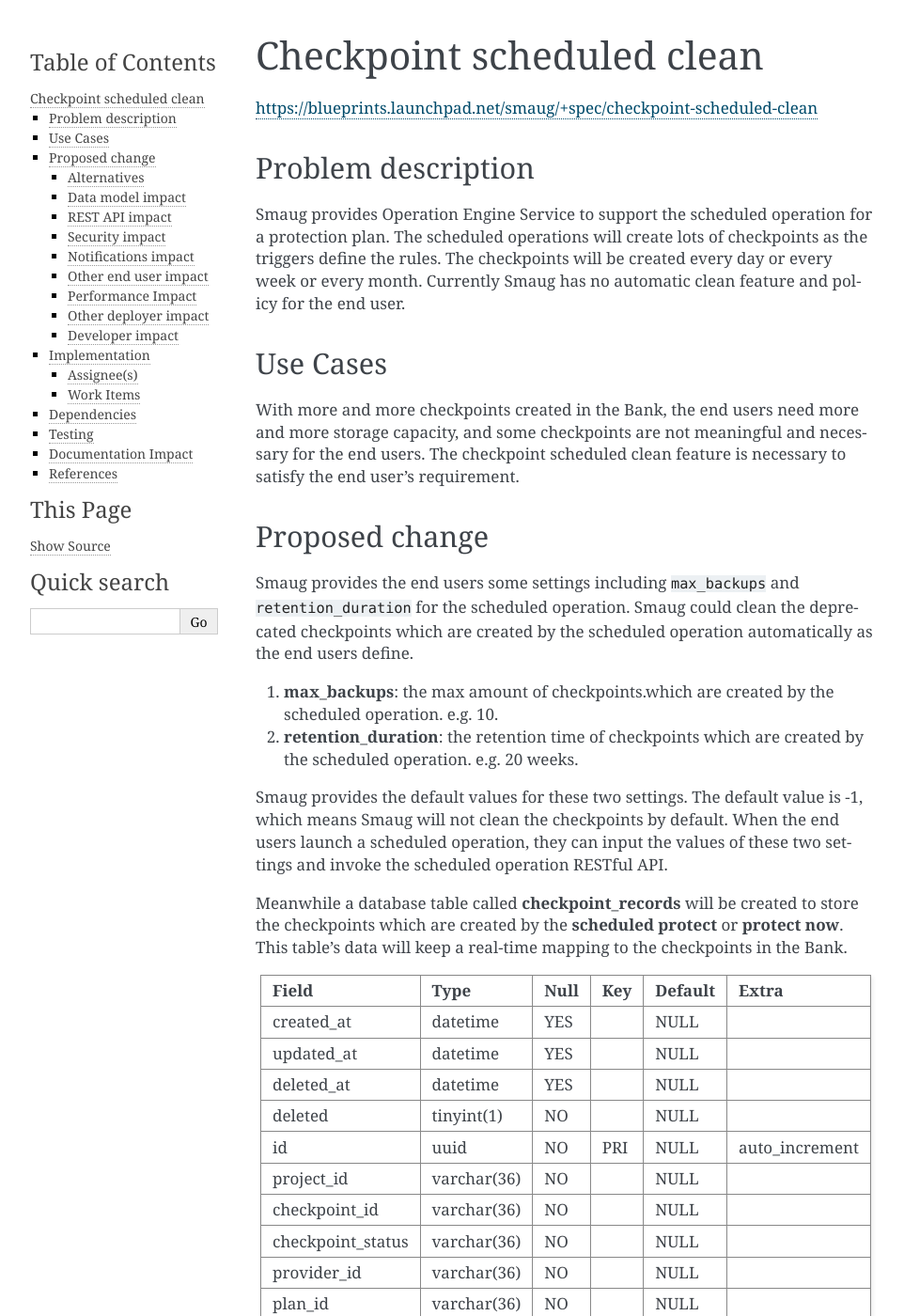
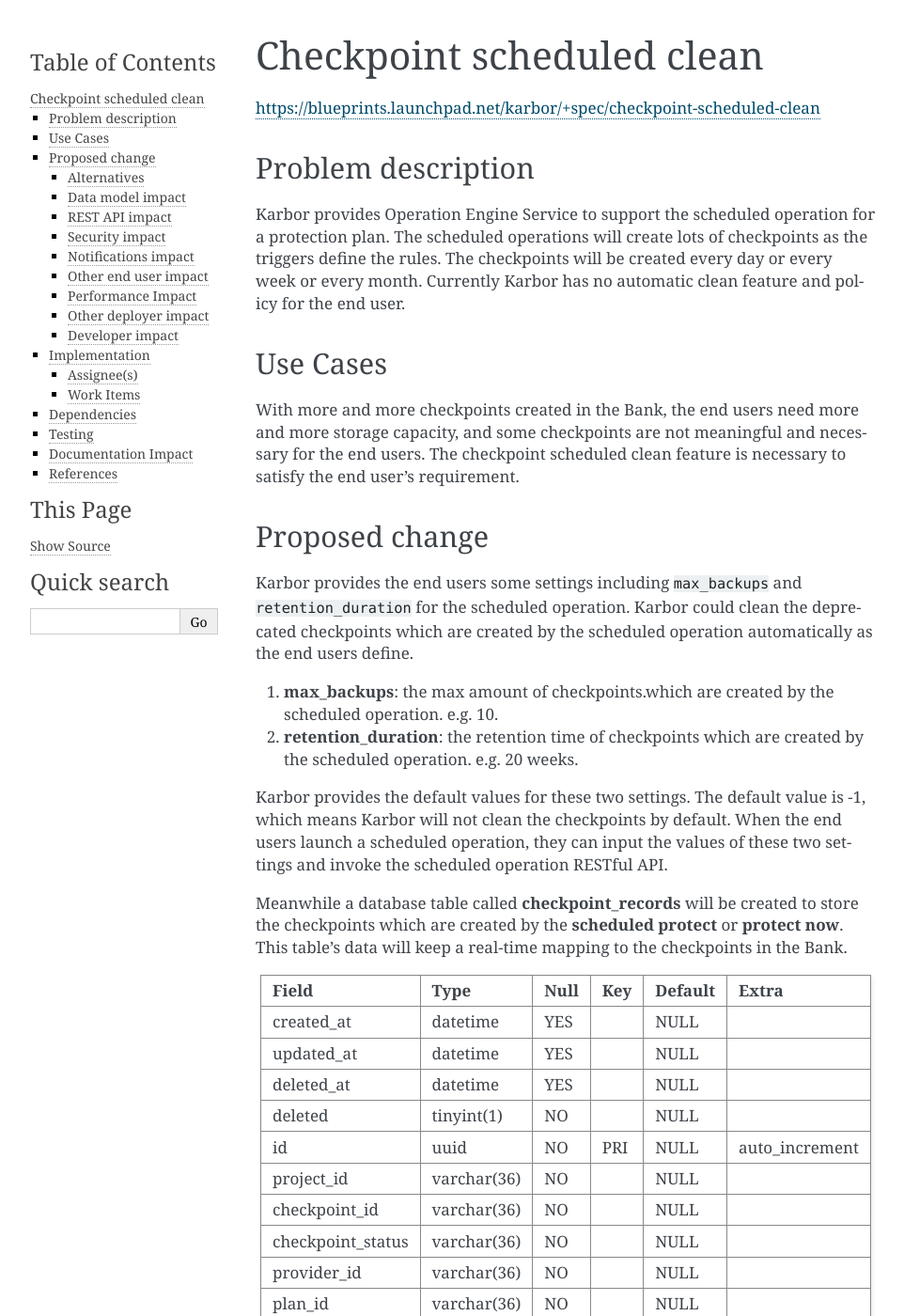
Before and after one commit to openstack-archive/karbor, a Sphinx documentation site: the page built from doc/source/specs/checkpoint-scheduled-clean.rst, in a window 1280 px wide and 1400 px high. Shown: the whole window at 94% size, without its empty margins (148-1110 px from the left). Built offline with Sphinx 7.4.7, drawn with Linux system fonts in a browser that asks for light colours; some of the changed text lies outside the part shown.

Commit message:
Rename smaug to karbor in docs
Change-Id: Ic85bf8f0ac8048cad2c15660d0c404fc4d724ba4

```diff
--- a/doc/source/specs/checkpoint-scheduled-clean.rst
+++ b/doc/source/specs/checkpoint-scheduled-clean.rst
@@ -8,15 +8,15 @@
 Checkpoint scheduled clean
 ==========================================
 
-https://blueprints.launchpad.net/smaug/+spec/checkpoint-scheduled-clean
+https://blueprints.launchpad.net/karbor/+spec/checkpoint-scheduled-clean
 
 Problem description
 ===================
 
-Smaug provides Operation Engine Service to support the scheduled operation for
+Karbor provides Operation Engine Service to support the scheduled operation for
 a protection plan. The scheduled operations will create lots of checkpoints as
 the triggers define the rules. The checkpoints will be created every day or
-every week or every month. Currently Smaug has no automatic clean feature and
+every week or every month. Currently Karbor has no automatic clean feature and
 policy for the end user.
 
 Use Cases
@@ -30,8 +30,8 @@
 Proposed change
 ===============
 
-Smaug provides the end users some settings including ``max_backups`` and
-``retention_duration`` for the scheduled operation. Smaug could clean the
+Karbor provides the end users some settings including ``max_backups`` and
+``retention_duration`` for the scheduled operation. Karbor could clean the
 deprecated checkpoints which are created by the scheduled operation
 automatically as the end users define.
 
@@ -40,8 +40,8 @@
 #. **retention_duration**: the retention time of checkpoints which are created
    by the scheduled operation. e.g. 20 weeks.
 
-Smaug provides the default values for these two settings. The default value is
--1, which means Smaug will not clean the checkpoints by default. When the end
+Karbor provides the default values for these two settings. The default value is
+-1, which means Karbor will not clean the checkpoints by default. When the end
 users launch a scheduled operation, they can input the values of these two
 settings and invoke the scheduled operation RESTful API.
 
@@ -166,7 +166,7 @@
 ----------
 
 * Write API
-* Add to Smaug client
+* Add to Karbor client
 * Write tests
 * Add documentation
 
@@ -179,7 +179,7 @@
 Testing
 =======
 
-Unit tests in Smaug and the python-smaugclient.
+Unit tests in Karbor and the python-karborclient.
 
 
 Documentation Impact
```
Also changed, not shown: other parts of doc/source/specs/checkpoint-scheduled-clean.rst (+1 -1 lines), doc/source/specs/checkpoint-metadata.rst (+6 -6 lines).
